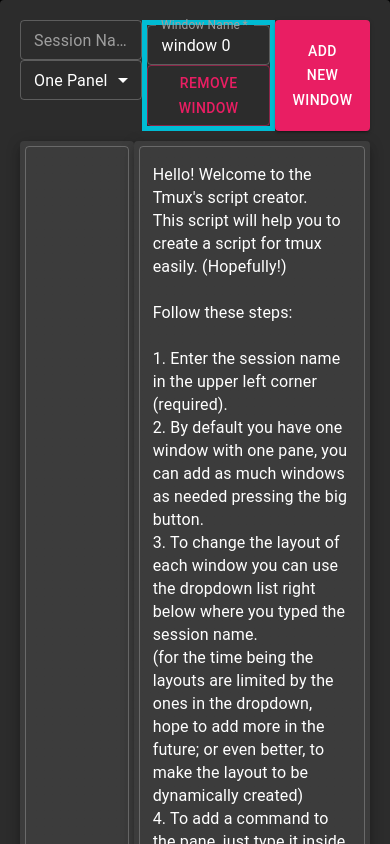
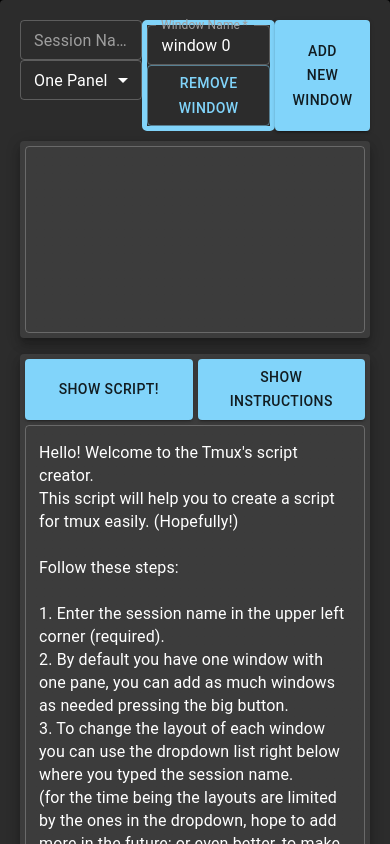
Before and after one commit to carlossgv/tmux-script-creator, a Next.js app: page / in a window 390 px wide. Shown: the top 844 px of the page. Built offline with nearby package versions, Linux system fonts and the light colour scheme.

Commit message:
changed primary color, added responsiveness

```diff
--- a/components/Main/Main.module.css
+++ b/components/Main/Main.module.css
@@ -11,4 +11,12 @@
 .creationContainer {
   display: flex;
   justify-content: space-between;
+  column-gap: 1rem;
+  row-gap: 1rem;
 }
+
+@media screen and (max-width: 1140px) {
+  .creationContainer {
+    flex-direction: column;
+  }
+}
--- a/components/ResultScript/ResultScript.module.css
+++ b/components/ResultScript/ResultScript.module.css
@@ -1,11 +1,11 @@
 .root {
   display: flex;
   flex-direction: column;
-  height: 100%;
+  justify-content: space-around;
   padding: 5px;
   row-gap: 5px;
   width: 100%;
-  max-width: 600px;
+  max-width: 500px;
 }
 
 .buttonContainer {
@@ -17,3 +17,10 @@
 .button {
   width: 100%;
 }
+
+@media screen and (max-width: 1140px) {
+  .root {
+    max-width: 100%;
+    flex-direction: column-reverse;
+  }
+}
--- a/components/WindowButton/WindowButton.module.css
+++ b/components/WindowButton/WindowButton.module.css
@@ -4,5 +4,6 @@
 }
 
 .active {
-  border: 5px solid #00bcd4;
+  border: 5px solid #81d4fa;
+  border-radius: 5px;
 }
--- a/components/WindowComponent/WindowComponent.module.css
+++ b/components/WindowComponent/WindowComponent.module.css
@@ -1,9 +1,6 @@
 .root {
   aspect-ratio: 16/9;
-  /* width: 1200px;
-  max-width: 1400px;
-  min-width: 1200px; */
-
+  width: 100%;
   padding: 5px;
   size-adjust: none;
   display: grid;
--- a/styles/palettes.ts
+++ b/styles/palettes.ts
@@ -1,5 +1,5 @@
 import { linearProgressClasses, PaletteMode } from '@mui/material';
-import { grey, lime, pink } from '@mui/material/colors';
+import { grey, lightBlue, lime, pink } from '@mui/material/colors';
 
 const getDesignTokens = (mode: PaletteMode) => ({
   palette: {
@@ -18,7 +18,9 @@
         }
       : {
           // palette values for dark mode
-          primary: pink,
+          primary: {
+            main: lightBlue[200],
+          },
           secondary: lime,
           background: {
             paper: '#212121',
```
